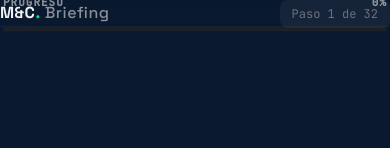
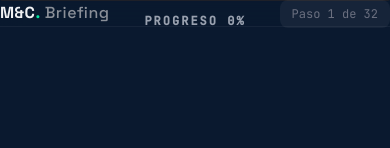
Before and after one commit to markusx5622/mc-websolutions-v2, a Next.js app: page /briefing in a window 390 px wide. Shown: the top 148 px of the page. Built offline with nearby package versions, Linux system fonts and the light colour scheme.

Commit message:
🚑 Fix: Precision vertical separation of briefing header elements, ensuring text legibility below uninterrupted line

```diff
--- a/src/app/briefing/page.tsx
+++ b/src/app/briefing/page.tsx
@@ -650,7 +650,7 @@ export default function BriefingPage() {
         ::selection { background: rgba(0,229,160,0.25); }
       `}</style>
 
-      {/* Sticky full-width header with high-fidelity centering */}
+      {/* Sticky full-width header with precision vertical spacing */}
       <div className="w-full px-8 md:px-16 lg:px-24 py-24 flex items-center justify-between relative z-20" style={{ position: "sticky", top: 0, background: "rgba(10,25,47,0.92)", backdropFilter: "blur(12px)", borderBottom: "1px solid rgba(255,255,255,0.05)" }}>
         {/* Left: Logo */}
         <div className="relative z-20 flex-shrink-0">
@@ -659,21 +659,22 @@ export default function BriefingPage() {
           </a>
         </div>
 
-        {/* Center: Progress & Category Pills (Vertical Stack) */}
-        <div className="absolute left-1/2 top-1/2 transform -translate-x-1/2 -translate-y-1/2 flex flex-col items-center gap-4 w-full max-w-sm md:max-w-md lg:max-w-lg">
-          {/* Top: Progress Text */}
-          <div className="flex justify-between w-full px-1" style={{ fontSize: 11, color: "#8a8f98", fontFamily: "var(--font-jetbrains-mono)", letterSpacing: 1, fontWeight: 600 }}>
-            <span>PROGRESO</span>
-            <span>{Math.round((step / totalSteps) * 100)}%</span>
-          </div>
-
-          {/* Middle: Progress Bar */}
+        {/* Center: Progress & Category Pills (Precision Vertical Stack) */}
+        <div className="absolute left-1/2 top-1/2 transform -translate-x-1/2 -translate-y-1/2 flex flex-col items-center justify-center gap-3 w-full max-w-2xl">
+          {/* Top: Un-interrupted Progress Line */}
           <div className="w-full">
             <ProgressBar current={step} total={totalSteps} />
           </div>
 
-          {/* Bottom: Category Icons */}
-          <div className="hidden md:flex gap-3 mt-2 overflow-x-auto no-scrollbar scroll-smooth" style={{ scrollbarWidth: "none" }}>
+          {/* Middle: Progress Text (Comfortably below the line) */}
+          <div className="flex flex-col items-center mt-6">
+            <span className="text-xs text-gray-400 mt-3" style={{ fontFamily: "var(--font-jetbrains-mono)", letterSpacing: 2, fontWeight: 600 }}>
+              PROGRESO {Math.round((step / totalSteps) * 100)}%
+            </span>
+          </div>
+
+          {/* Bottom: Category Pills (Moved down significantly) */}
+          <div className="hidden md:flex gap-4 mt-12 overflow-x-auto no-scrollbar scroll-smooth" style={{ scrollbarWidth: "none" }}>
             {SECTIONS.map((sec) => {
               const secSteps = STEPS.filter(st => st.section === sec.id);
               const firstIdx = STEPS.indexOf(secSteps[0]);
@@ -681,7 +682,7 @@ export default function BriefingPage() {
               const isActive = step >= firstIdx && step <= lastIdx;
               const isDone = step > lastIdx;
               return (
-                <span key={sec.id} style={{ fontSize: 10, padding: "5px 10px", borderRadius: 15, whiteSpace: "nowrap", background: isActive ? "rgba(0,229,160,0.15)" : isDone ? "rgba(0,229,160,0.08)" : "rgba(255,255,255,0.03)", color: isActive ? "#00e5a0" : isDone ? "#4a6a5a" : "#4a4d57", border: `1px solid ${isActive ? "rgba(0,229,160,0.3)" : "rgba(255,255,255,0.05)"}`, fontFamily: "var(--font-jetbrains-mono)", fontWeight: 600, transition: "all 0.3s" }}>
+                <span key={sec.id} style={{ fontSize: 10, padding: "6px 12px", borderRadius: 15, whiteSpace: "nowrap", background: isActive ? "rgba(0,229,160,0.15)" : isDone ? "rgba(0,229,160,0.08)" : "rgba(255,255,255,0.03)", color: isActive ? "#00e5a0" : isDone ? "#4a6a5a" : "#4a4d57", border: `1px solid ${isActive ? "rgba(0,229,160,0.3)" : "rgba(255,255,255,0.05)"}`, fontFamily: "var(--font-jetbrains-mono)", fontWeight: 600, transition: "all 0.3s" }}>
                   {sec.icon} {sec.label}
                 </span>
               );
```
